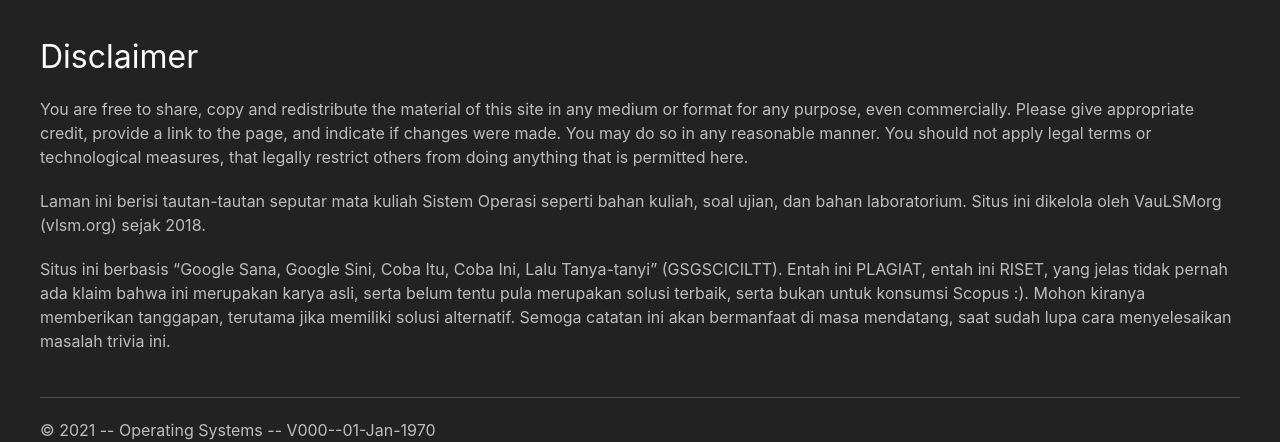
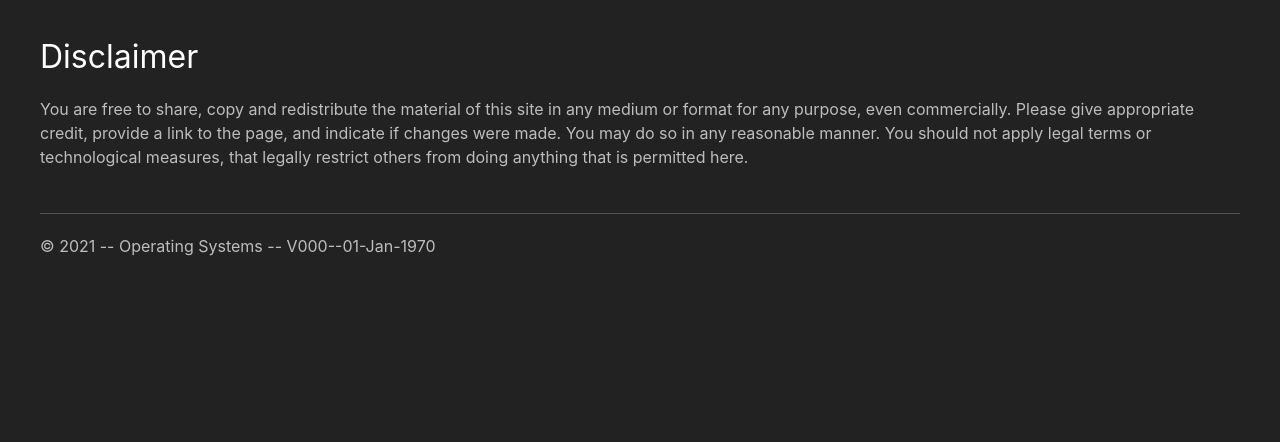
Before and after one commit to OSP4DISS/template, a Jekyll site: the page built from index.md, in a window 1280 px wide and 900 px high, scrolled down 1202 px, cut to the strip 458-900 px from the top of the window. Built offline with Jekyll 4.4.1, drawn with Linux system fonts in a browser that asks for light colours; our own code applies the rules of GitHub Pages for plain Markdown files; after the commit the page ends 1918 px from its top, so only the background shows below that; part of the change alters nothing that is shown.

Commit message:
Add links to index and change disclaimer method

```diff
--- a/_includes/disclaimer.html
+++ /dev/null
@@ -1,5 +0,0 @@
-You are free to share, copy and redistribute the material of this site in any medium or format for any purpose, even commercially. Please give appropriate credit, provide a link to the page, and indicate if changes were made. You may do so in any reasonable manner. You should not apply legal terms or technological measures, that legally restrict others from doing anything that is permitted here.
-
-Laman ini berisi tautan-tautan seputar mata kuliah Sistem Operasi seperti bahan kuliah, soal ujian, dan bahan laboratorium. Situs ini dikelola oleh VauLSMorg (vlsm.org) sejak 2018.
-
-Situs ini berbasis “Google Sana, Google Sini, Coba Itu, Coba Ini, Lalu Tanya-tanyi” (GSGSCICILTT). Entah ini PLAGIAT, entah ini RISET, yang jelas tidak pernah ada klaim bahwa ini merupakan karya asli, serta belum tentu pula merupakan solusi terbaik, serta bukan untuk konsumsi Scopus :). Mohon kiranya memberikan tanggapan, terutama jika memiliki solusi alternatif. Semoga catatan ini akan bermanfaat di masa mendatang, saat sudah lupa cara menyelesaikan masalah trivia ini.
--- a/index.md
+++ b/index.md
@@ -10,14 +10,14 @@ permalink: /
 ## List Example
 
 1. [Home]({{ '/' | relative_url }})
-2. [Listings]('')
-3. [Links]('')
-4. [Tips]('')
-5. [ZIP File]('')
-6. [Tarball]('')
-7. [GitHub]('')
-8. [About]('')
-9. [Web]('')
+2. [Listings]({{ '/000.html' | relative_url }} )
+3. [Links]({{ '/links/' | relative_url }})
+4. [Tips]({{ '/tips/' | relative_url }})
+5. [ZIP File]({{ '/template.zip' | relative_url }})
+6. [Tarball]({{ '/template.tar.bz2' | relative_url }})
+7. [GitHub](https://github.com/OSP4DISS/template)
+8. [About]({{ '/about/' | relative_url }})
+9. [Web](https://osp4diss.github.io/template/)
 
 ## Table Example
 
@@ -31,4 +31,4 @@ permalink: /
 
 ## Disclaimer
 
-{% include disclaimer.html %}
+{{ site.disclaimer }}
```
